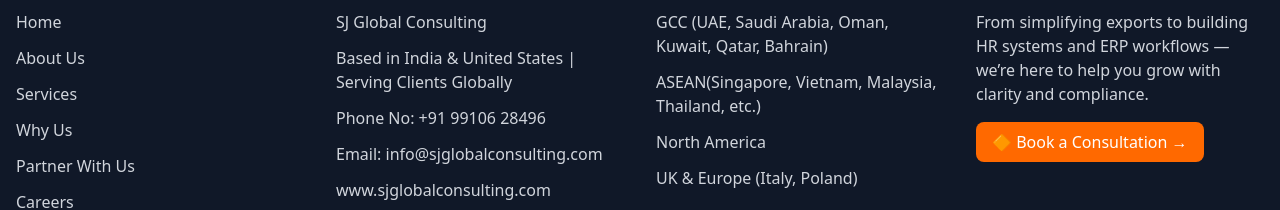
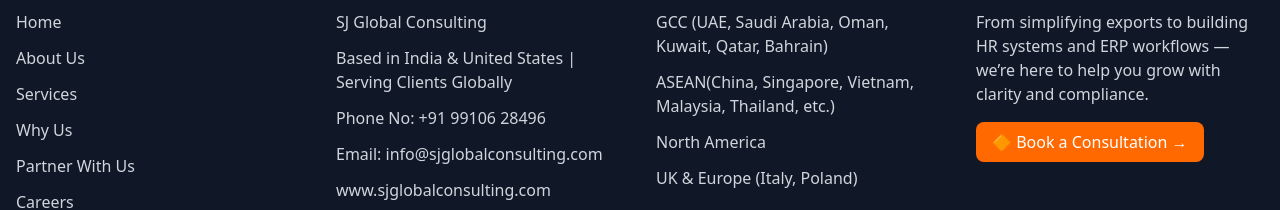
Before and after one commit to ShresthaJain/SJglobal, a Next.js app: page / in a window 1280 px wide. Shown: the part 3818-4028 px from the top of the page. Built offline with nearby package versions, Linux system fonts and the light colour scheme.

Commit message:
country edits + url fixed

```diff
--- a/src/app/Globals/Footer.js
+++ b/src/app/Globals/Footer.js
@@ -16,7 +16,7 @@
                   <li><a href="/WhyUs" className="hover:underline">Why Us</a></li>
                   <li><a href="/PartnerWithUs" className="hover:underline">Partner With Us</a></li>
                   <li><a href="/Careers" className="hover:underline">Careers</a></li>
-                  <li><a href="/Contact" className="hover:underline">Contact Us</a></li>
+                  <li><a href="/ContactUs" className="hover:underline">Contact Us</a></li>
                 </ul>
               </div>
 
@@ -51,7 +51,7 @@
                 <h2 className="mb-6 text-sm font-semibold text-gray-900 uppercase dark:text-white">Focus Regions</h2>
                 <ul className="space-y-3 font-medium">
                   <li>GCC (UAE, Saudi Arabia, Oman, Kuwait, Qatar, Bahrain)</li>
-                  <li>ASEAN(Singapore, Vietnam, Malaysia, Thailand, etc.)</li>
+                  <li>ASEAN(China, Singapore, Vietnam, Malaysia, Thailand, etc.)</li>
                   <li>North America</li>
                   <li>UK & Europe (Italy, Poland)</li>
                 </ul>
@@ -64,7 +64,7 @@
                   From simplifying exports to building HR systems and ERP workflows — we’re here to help you grow with clarity and compliance.
                 </p>
                 <a
-                  href="/Contact"
+                  href="/ContactUs"
                   className="inline-block bg-orange-500 text-white px-4 py-2 rounded-lg hover:bg-orange-600 transition"
                 >
                   🔶 Book a Consultation →
```
